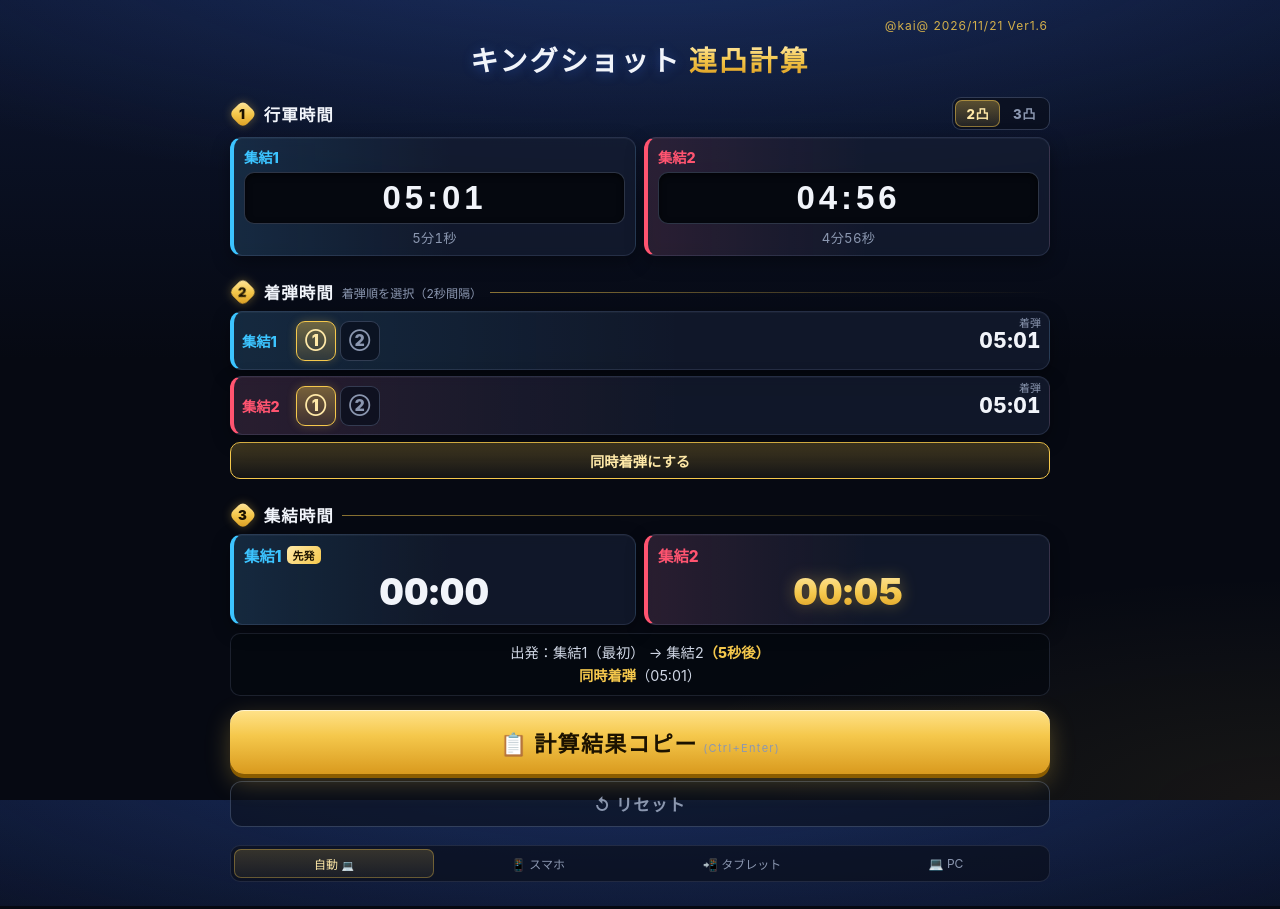
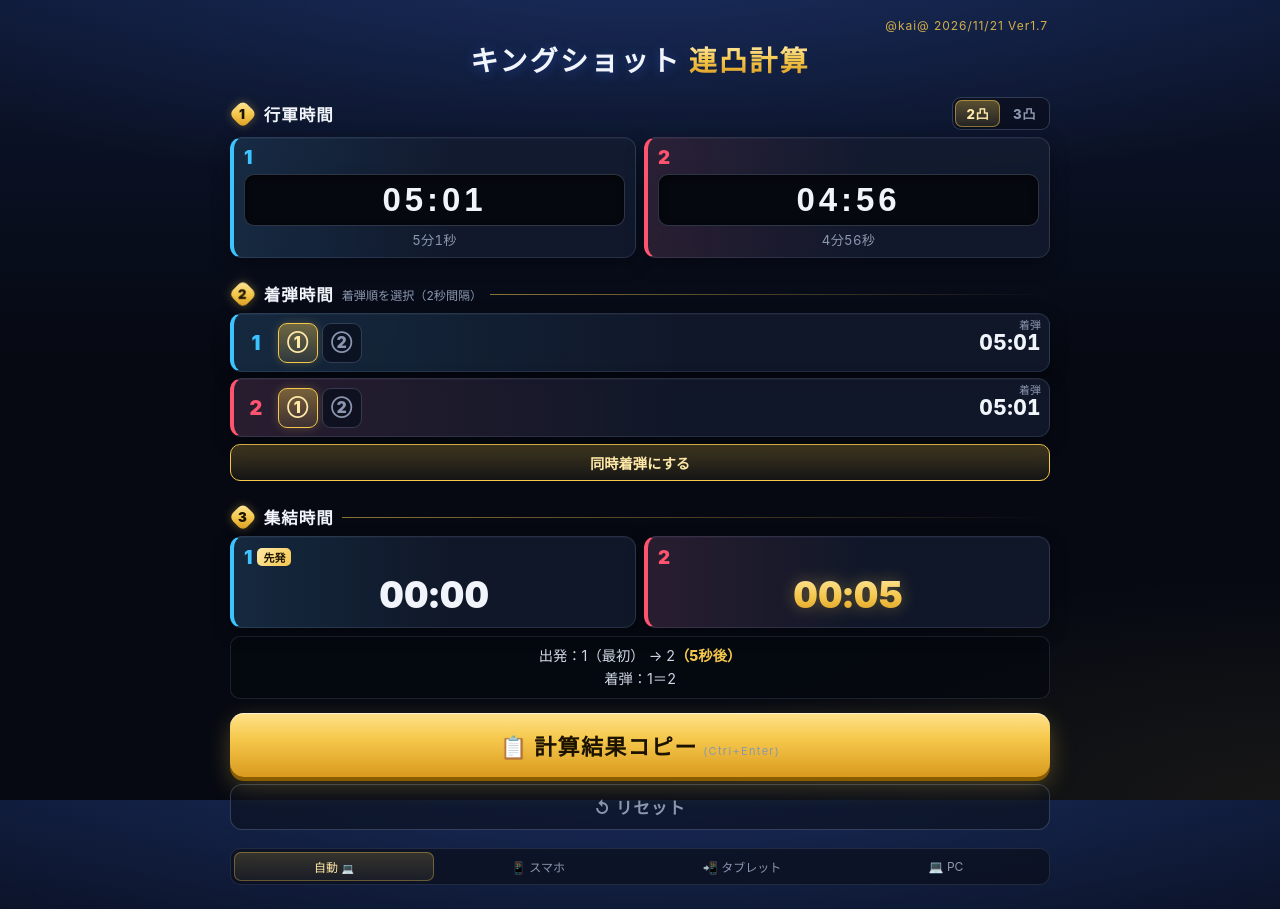
Before and after one commit to kai2021gith/Kingshot-RallyAttack-Calc, a plain HTML site: page index.html in a window 1280 px wide. Drawn offline with Linux system fonts and the light colour scheme.

Commit message:
Update version and improve layout for events
Updated version number and adjusted font sizes for better readability. Changed formatting for displaying simultaneous events.

```diff
--- a/index.html
+++ b/index.html
@@ -176,6 +176,7 @@
   body.n3 .in{padding:7px 7px}
   body.n3 .card{padding:8px 7px}
   .hide{display:none !important}
+  .in label,.card .name{font-size:calc(17px * var(--fs)) !important;font-weight:900}
   /* 凸数切替 */
   .cnt{margin-left:auto;display:flex;background:rgba(10,15,28,.7);border:1px solid var(--line2);border-radius:9px;padding:2px;gap:2px}
   .cnt button{border:0;background:transparent;color:var(--sub);font-weight:800;font-size:calc(12px * var(--fs));padding:4px 11px;border-radius:7px;letter-spacing:.04em}
@@ -184,7 +185,7 @@
   /* 着弾順 */
   .arrs{display:flex;flex-direction:column;gap:6px}
   .arr{flex-wrap:nowrap;padding:5px 8px;gap:8px}
-  .arr .rn{font-weight:800;font-size:calc(13px * var(--fs));width:3.2em;flex:none}
+  .arr .rn{font-weight:900;font-size:calc(18px * var(--fs));width:1.4em;text-align:center;flex:none}
   .rank{display:flex;gap:4px;flex:none}
   .rank button{width:34px;height:34px;border-radius:9px;border:1px solid var(--line2);background:rgba(10,15,28,.75);color:var(--sub);font-weight:900;font-size:calc(14px * var(--fs));padding:0}
   .rank button.on{background:linear-gradient(180deg,rgba(245,200,76,.4),rgba(245,200,76,.12));border-color:var(--gold);color:var(--gold-l);box-shadow:0 0 10px rgba(245,200,76,.25)}
@@ -209,7 +210,7 @@
 </head>
 <body>
 <div class="wrap" style="--n:2">
-  <div class="ver">@kai@ 2026/11/21 Ver1.6</div>
+  <div class="ver">@kai@ 2026/11/21 Ver1.7</div>
   <h1>キングショット <span>連凸計算</span></h1>
 
   <section class="sec">
@@ -290,33 +291,29 @@
   function zen(str){
     return str.replace(/[0-9]/g, function(c){ return ZD[+c]; }).replace(/:/g, "：");
   }
-  // コピー見出し：1行目＝着弾順、2行目＝集結（出発）順。同じ秒数は「１・２」とまとめる
+  // 順番の表記：同じ秒数は「＝」、順番は「→」（例 ２→１＝３）
   function orderStr(vals){
     var uq = vals.filter(function(v,i){ return vals.indexOf(v) === i; }).sort(function(a,b){ return a-b; });
     return uq.map(function(u){
       var g = []; vals.forEach(function(v,i){ if (v === u) g.push(ZD[i+1]); });
-      return g.join("・");
+      return g.join("＝");
     }).join("→");
-  }
-  function copyTitle(r){
-    var deps = r.map(function(x){ return x.dep; }), offs = r.map(function(x){ return x.off; });
-    var sameDep = deps.every(function(v){ return v === deps[0]; });
-    var sameArr = offs.every(function(v){ return v === offs[0]; });
-    var l1 = sameDep ? "【同時集結連凸タイミング】" : "【集結" + orderStr(deps) + "連凸タイミング】";
-    var l2 = sameArr ? "【同時着弾連凸タイミング】" : "【着弾" + orderStr(offs) + "連凸タイミング】";
-    return l2 + "\n" + l1;
   }
   // チャットで改行されないよう、時間は半角（例 05:01）で出力
   function buildCopy(t, r){
     var S = "\u3000";
-    var head = "集結領主", mv = "行軍時間", ar = "着弾時間", dp = "集結時間";
+    var head = "・領主", dp = "●集結", mv = "・行軍", ar = "・着弾";
     for (var i=0;i<t.length;i++){
-      head += S + "集結" + ZD[i+1];
+      head += S + S + ZD[i+1];
+      dp += S + fmtMS(r[i].dep);
       mv += S + fmtMS(t[i]);
       ar += S + fmtMS(r[i].arr);
-      dp += S + fmtMS(r[i].dep);
     }
-    return copyTitle(r) + "\n" + head + "\n" + mv + "\n" + ar + "\n" + dp;
+    return "【連凸タイミング】\n" +
+      "【集結" + orderStr(r.map(function(x){ return x.dep; })) + "】\n" +
+      "【着弾" + orderStr(r.map(function(x){ return x.off; })) + "】\n" +
+      head + "\n" + dp + "\n" + mv + "\n" + ar + "\n" +
+      "＊自分の行軍時間を見て、\n" + S + "自分の集結時間をチェック！";
   }
   window.RentotsuCalc = { parse4:parse4, fmtMS:fmtMS, calc:calc, buildCopy:buildCopy };
 
@@ -325,15 +322,15 @@
   var inputsEl = $("inputs"), arrsEl = $("arrs"), cardsEl = $("cards");
   for (var i=1;i<=MAX;i++){
     inputsEl.insertAdjacentHTML("beforeend",
-      '<div class="in r'+i+'" id="box'+i+'"><label for="t'+i+'"><span>集結'+i+'</span></label>' +
+      '<div class="in r'+i+'" id="box'+i+'"><label for="t'+i+'"><span>'+i+'</span></label>' +
       '<input id="t'+i+'" type="text" inputmode="numeric" pattern="[0-9]*" autocomplete="off" placeholder="例：0308" value="'+INIT[i-1]+'">' +
       '<div class="conv num" id="c'+i+'"></div></div>');
     arrsEl.insertAdjacentHTML("beforeend",
-      '<div class="arr r'+i+'" id="row'+i+'"><span class="rn">集結'+i+'</span>' +
+      '<div class="arr r'+i+'" id="row'+i+'"><span class="rn">'+i+'</span>' +
       '<div class="rank" data-i="'+(i-1)+'"><button data-r="1">①</button><button data-r="2">②</button><button data-r="3" class="r3b">③</button></div>' +
       '<div class="at"><span class="k">着弾</span><span class="v num" id="a'+i+'">--:--</span><span class="lag" id="l'+i+'"></span></div></div>');
     cardsEl.insertAdjacentHTML("beforeend",
-      '<div class="card r'+i+'" id="card'+i+'"><div class="name">集結'+i+'<span class="first" id="f'+i+'" hidden>先発</span></div>' +
+      '<div class="card r'+i+'" id="card'+i+'"><div class="name">'+i+'<span class="first" id="f'+i+'" hidden>先発</span></div>' +
       '<div class="big num" id="d'+i+'">--:--</div></div>');
   }
   var inputs = [$("t1"), $("t2"), $("t3")];
@@ -411,18 +408,18 @@
     }
 
     // 説明文：出発順と着弾
-    // 同じ秒数の集結は「集結1・2」のようにまとめて表示（出発・着弾とも同じ書式）
+    // 同じ秒数は「1＝2」のようにまとめて表示（出発・着弾とも同じ書式）
     function seq(vals, label){
       var uq = vals.filter(function(v,j){ return vals.indexOf(v) === j; }).sort(function(a,b){ return a-b; });
       return label + "：" + uq.map(function(u){
         var g = []; vals.forEach(function(v,j){ if (v === u) g.push(j+1); });
-        return "集結" + g.join("・") + (u ? "<span class='em'>（" + gapTxt(u) + "後）</span>" : "（最初）");
+        // 全員同じタイミング（1グループだけ）なら「（最初）」は付けない
+        return g.join("＝") + (u ? "<span class='em'>（" + gapTxt(u) + "後）</span>" : (uq.length > 1 ? "（最初）" : ""));
       }).join(" → ");
     }
-    var dep = allSameDep ? "全集結を <span class='em'>同時に出発</span>" : seq(r.map(function(x){ return x.dep; }), "出発");
+    var dep = seq(r.map(function(x){ return x.dep; }), "出発");
     var arr;
-    if (allSameArr) arr = "<span class='em'>同時着弾</span>（" + fmtMS(r[0].arr) + "）";
-    else arr = seq(r.map(function(x){ return x.off; }), "着弾");
+    arr = seq(r.map(function(x){ return x.off; }), "着弾");
     $("explain").innerHTML = dep + "<br>" + arr;
 
     latestCopyText = buildCopy(t, r);
```
